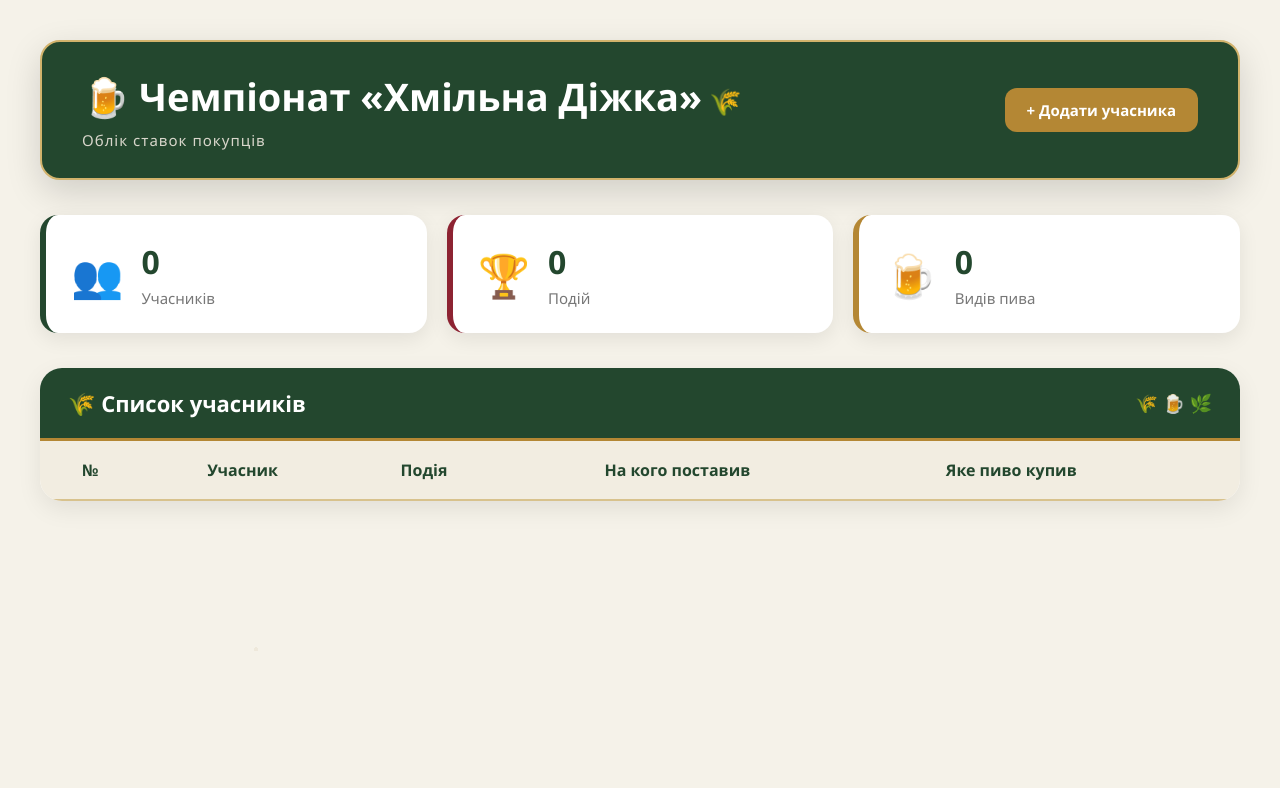
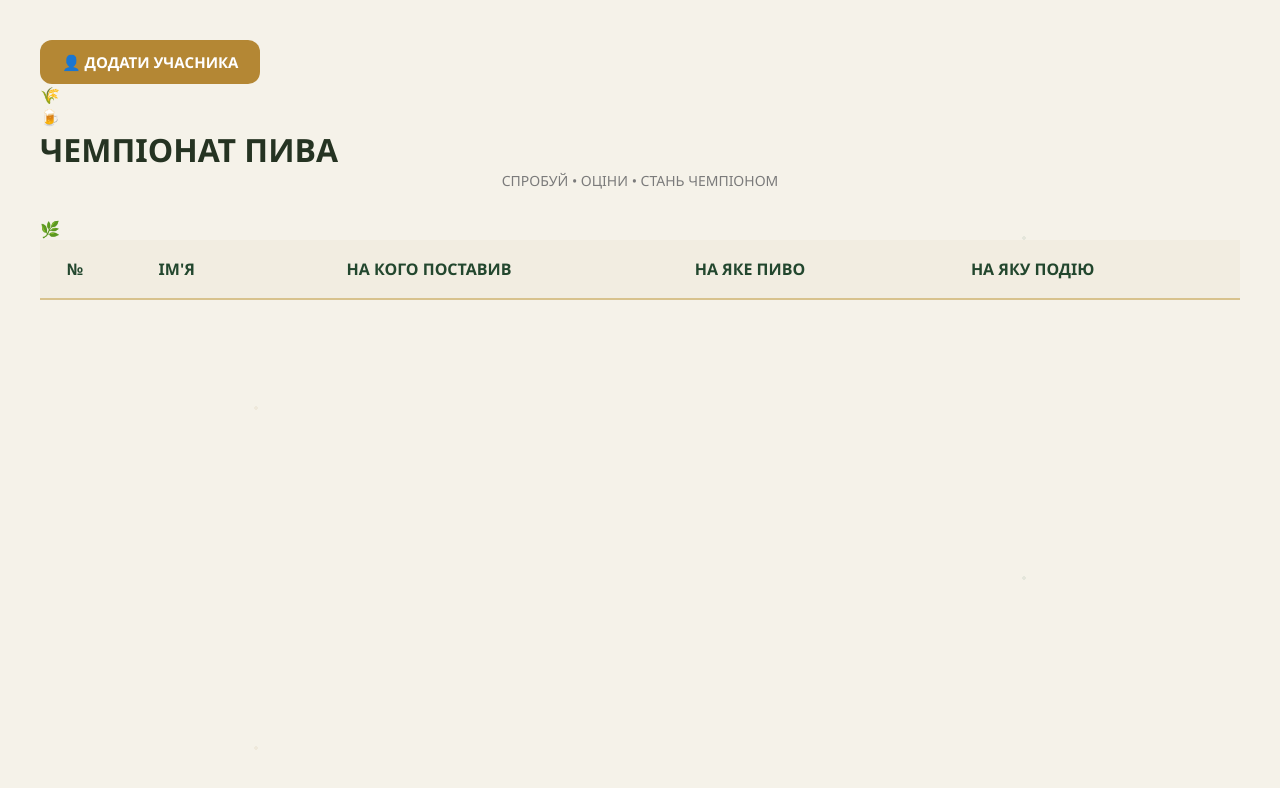
Before and after one commit to vladyslavkotsiuk07-glitch/HMILNA-DIZKA, a plain HTML site: page index.html in a window 1280 px wide. Drawn offline with Linux system fonts and the light colour scheme.

Commit message:
Update index.html

```diff
--- a/index.html
+++ b/index.html
@@ -1,77 +1,74 @@
 <!DOCTYPE html>
 <html lang="uk">
+
 <head>
 
 <meta charset="UTF-8">
 <meta name="viewport" content="width=device-width, initial-scale=1.0">
 
-    <title>Чемпіонат • Хмільна Діжка</title>
+<title>Чемпіонат Пива</title>
 
 <link rel="stylesheet" href="style.css">
+
+<link rel="preconnect" href="https://fonts.googleapis.com">
+<link rel="preconnect" href="https://fonts.gstatic.com" crossorigin>
+
+<link href="https://fonts.googleapis.com/css2?family=Cinzel:wght@500;600;700;800&family=Montserrat:wght@400;500;600;700&display=swap" rel="stylesheet">
 
 </head>
 
 <body>
 
-<div class="page">
+<div class="background"></div>
 
-    <div class="top-bar">
+<div class="wrapper">
 
-        <div class="logo">
+<header class="hero">
 
-            <h1>🍺 Чемпіонат «Хмільна Діжка»</h1>
+<button id="addBtn" class="addButton">
+👤 ДОДАТИ УЧАСНИКА
+</button>
 
-            <p>Облік ставок покупців</p>
+<div class="leftDecoration">
+
+🌾
 
 </div>
 
-        <button id="addBtn">
-            + Додати учасника
-        </button>
+<div class="title">
+
+<div class="topBeer">
+
+🍺
 
 </div>
 
+<h1>
 
+ЧЕМПІОНАТ
+<span>ПИВА</span>
 
-    <div class="stats">
+</h1>
 
-        <div class="stat-card">
-            <span class="icon">👥</span>
-            <div>
-                <h3 id="participantsCount">0</h3>
-                <p>Учасників</p>
-            </div>
-        </div>
+<div class="subtitle">
 
-        <div class="stat-card">
-            <span class="icon">🏆</span>
-            <div>
-                <h3 id="eventsCount">0</h3>
-                <p>Подій</p>
-            </div>
-        </div>
+СПРОБУЙ • ОЦІНИ • СТАНЬ ЧЕМПІОНОМ
 
-        <div class="stat-card">
-            <span class="icon">🍺</span>
-            <div>
-                <h3 id="beerCount">0</h3>
-                <p>Видів пива</p>
-            </div>
 </div>
 
 </div>
 
+<div class="rightDecoration">
+
+🌿
+
+</div>
+
+</header>
 
 
-    <div class="table-card">
 
-        <div class="table-title">
-
-            <div>
-                🌾 Список учасників
-            </div>
-
-        </div>
+<div class="tableContainer">
 
 <table>
 
@@ -79,17 +76,17 @@
 
 <tr>
 
-                <th>№</th>
+<th style="width:70px">№</th>
 
-                <th>Учасник</th>
+<th>ІМ'Я</th>
 
-                <th>Подія</th>
+<th>НА КОГО ПОСТАВИВ</th>
 
-                <th>На кого поставив</th>
+<th>НА ЯКЕ ПИВО</th>
 
-                <th>Яке пиво купив</th>
+<th>НА ЯКУ ПОДІЮ</th>
 
-                <th></th>
+<th style="width:60px"></th>
 
 </tr>
 
@@ -107,78 +104,48 @@
 
 
 
-
-
 <div class="modal" id="modal">
 
-    <div class="modal-content">
+<div class="modalContent">
 
-        <h2>🍺 Новий учасник</h2>
+<h2>
 
-        <p class="subtitle">
-            Заповніть інформацію про ставку
-        </p>
+Новий учасник
 
-
-        <div class="form-group">
-
-            <label>Ім'я</label>
+</h2>
 
 <input
+type="text"
 id="name"
-            type="text"
-            placeholder="Введіть ім'я">
-
-        </div>
-
-
-        <div class="form-group">
-
-            <label>Подія</label>
+placeholder="Ім'я">
 
 <input
-            id="event"
 type="text"
-            placeholder="Наприклад: Ліга Чемпіонів">
-
-        </div>
-
-
-
-        <div class="form-group">
-
-            <label>На кого поставив</label>
+id="team"
+placeholder="На кого поставив">
 
 <input
-            id="team"
 type="text"
-            placeholder="Команда або учасник">
-
-        </div>
-
-
-
-        <div class="form-group">
-
-            <label>Яке пиво купив</label>
+id="beer"
+placeholder="Яке пиво">
 
 <input
-            id="beer"
 type="text"
-            placeholder="Наприклад: Hoegaarden">
+id="event"
+placeholder="Назва події">
 
-        </div>
-
-
-
-        <div class="buttons">
+<div class="modalButtons">
 
 <button id="cancelBtn">
+
 Скасувати
+
 </button>
 
 <button id="saveBtn">
+
 Зберегти
+
 </button>
 
 </div>
@@ -187,9 +154,8 @@
 
 </div>
 
-
-
 <script src="script.js"></script>
 
 </body>
+
 </html>
```
Lines whose indentation alone changed are shown as unchanged.
